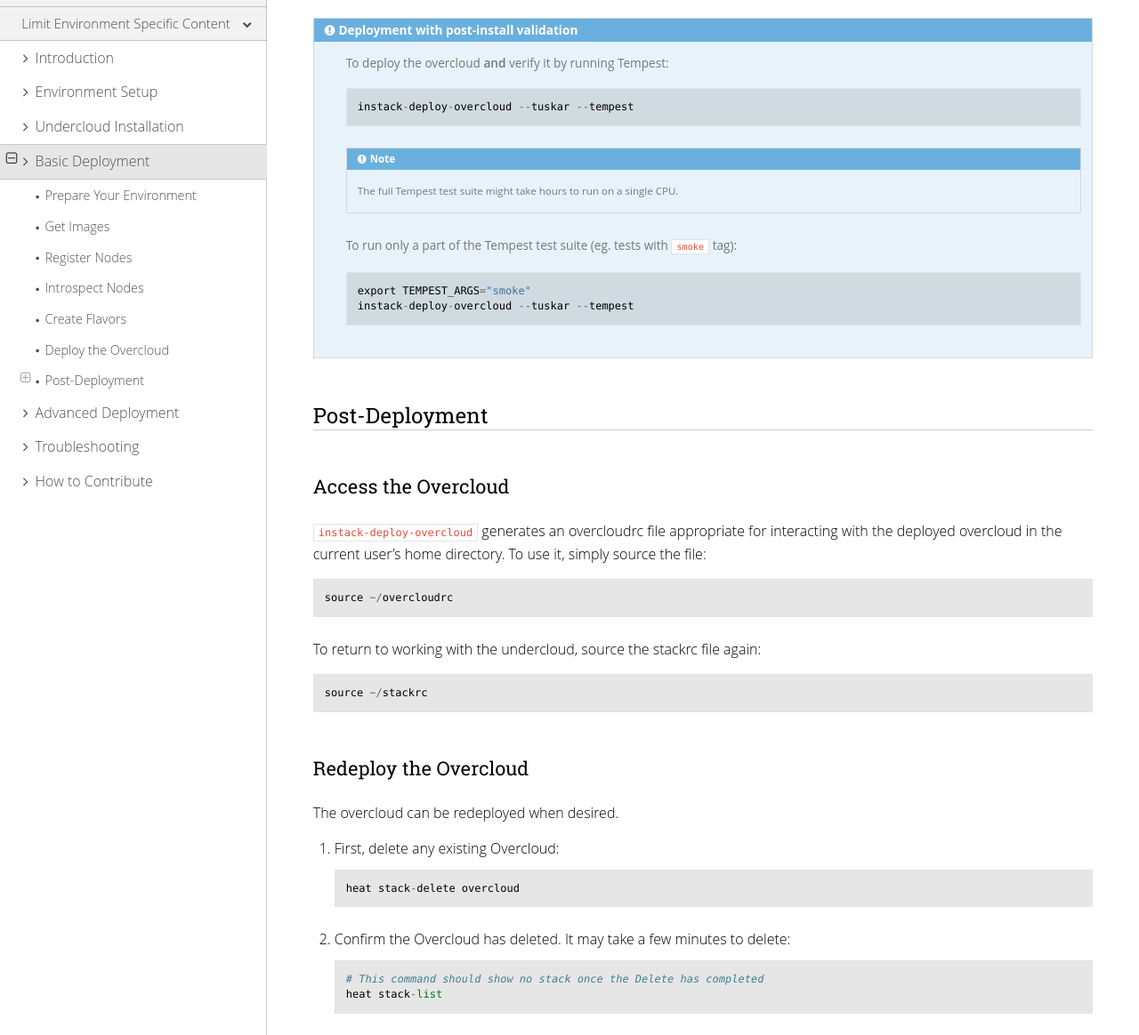
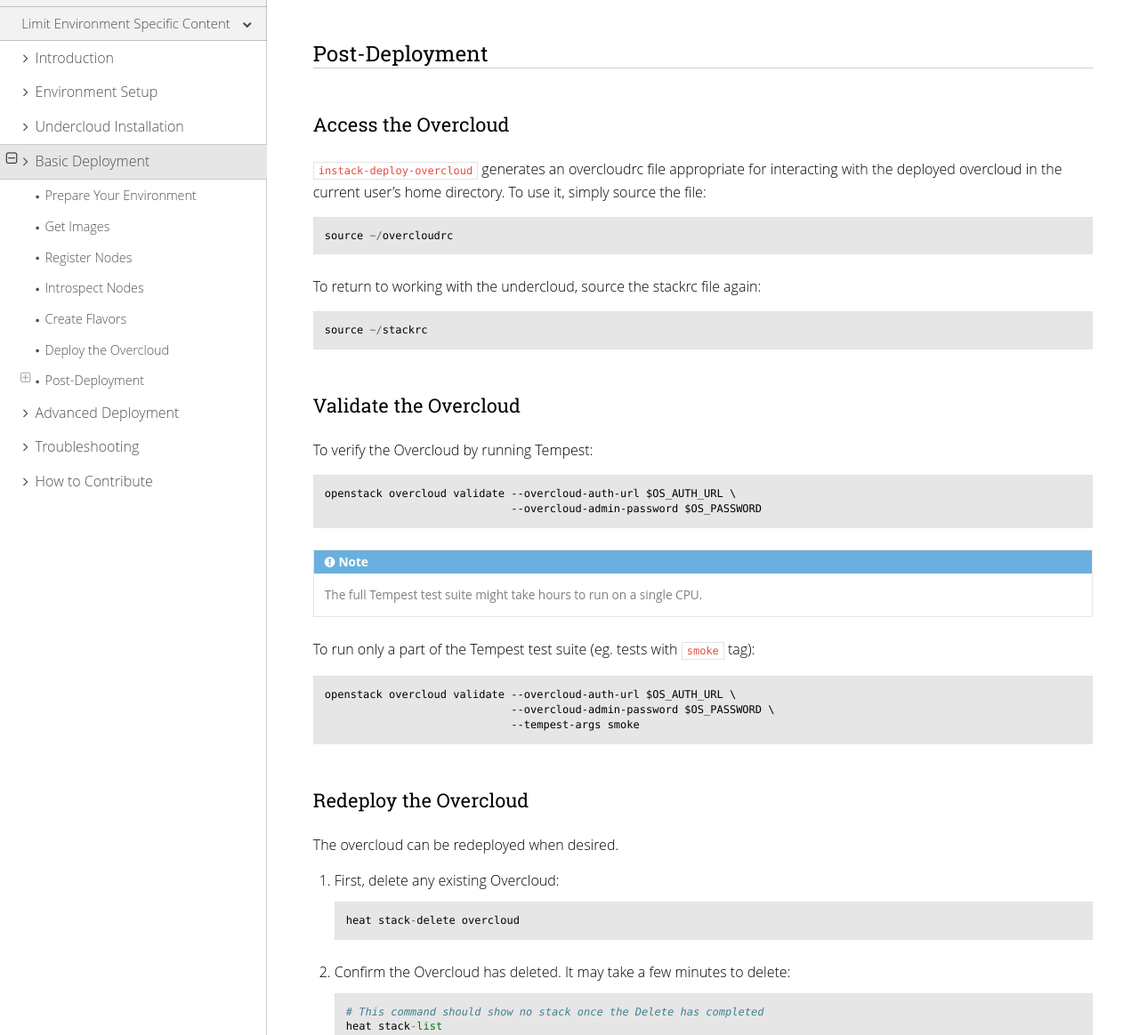
Before and after one commit to openstack-archive/instack-undercloud, a Sphinx documentation site: the page built from doc/source/basic_deployment/basic_deployment.rst, in a window 1280 px wide and 1400 px high, scrolled down 3320 px. Shown: the part 236-1400 px from the top of the window at 89% size. Built offline with Sphinx 7.4.7 and the Read the Docs theme 2.0.0, drawn with Linux system fonts in a browser that asks for light colours.

Commit message:
Doc for post-install validation using the CLI
Change-Id: I432454417f37993a6952f3f6024ee85450fc926a

```diff
--- a/doc/source/basic_deployment/basic_deployment.rst
+++ b/doc/source/basic_deployment/basic_deployment.rst
@@ -234,20 +234,6 @@
 
     instack-deploy-overcloud --tuskar
 
-.. admonition:: Deployment with post-install validation
-   :class: tempest
-
-    To deploy the overcloud **and** verify it by running Tempest::
-
-        instack-deploy-overcloud --tuskar --tempest
-
-    .. note:: The full Tempest test suite might take hours to run on a single CPU.
-
-    To run only a part of the Tempest test suite (eg. tests with ``smoke`` tag)::
-
-        export TEMPEST_ARGS="smoke"
-        instack-deploy-overcloud --tuskar --tempest
-
 
 Post-Deployment
 ---------------
@@ -265,6 +251,22 @@
 To return to working with the undercloud, source the stackrc file again::
 
     source ~/stackrc
+
+
+Validate the Overcloud
+^^^^^^^^^^^^^^^^^^^^^^
+To verify the Overcloud by running Tempest::
+
+    openstack overcloud validate --overcloud-auth-url $OS_AUTH_URL \
+                                 --overcloud-admin-password $OS_PASSWORD
+
+.. note:: The full Tempest test suite might take hours to run on a single CPU.
+
+To run only a part of the Tempest test suite (eg. tests with ``smoke`` tag)::
+
+    openstack overcloud validate --overcloud-auth-url $OS_AUTH_URL \
+                                 --overcloud-admin-password $OS_PASSWORD \
+                                 --tempest-args smoke
 
 
 Redeploy the Overcloud
```
